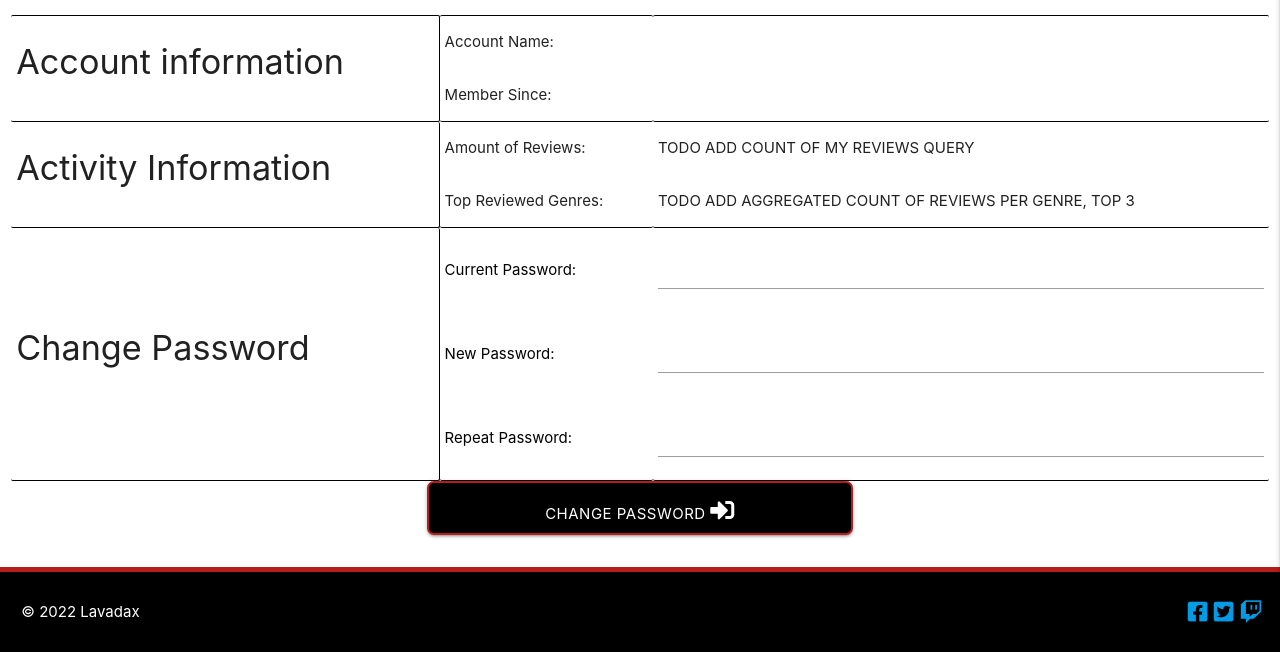
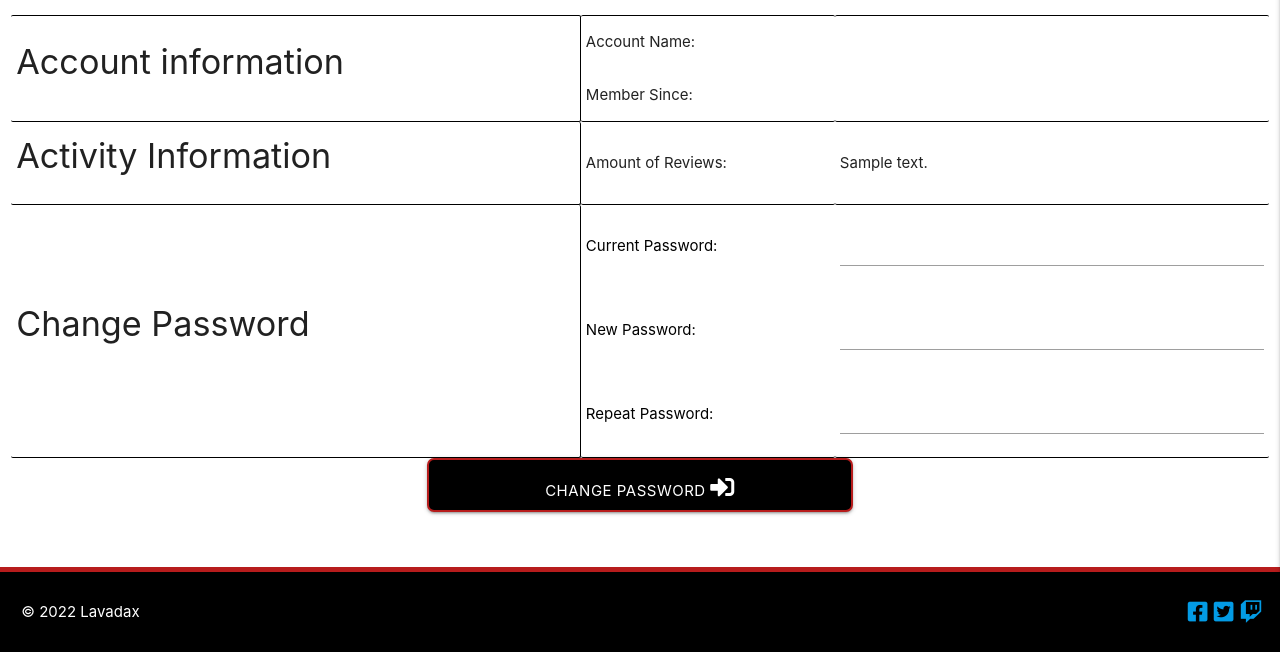
Before and after one commit to lavadax/Halliday-Games, a Flask app: template templates/account.html in a window 1280 px wide. Shown: the part 148-800 px from the top of the page. Run offline with Flask 2, Linux system fonts and the light colour scheme; the template is opened without the code that fills it: most values are stand-ins (such as "Sample title", 1, 10 or a date in 2020); some libraries are stand-ins or nearby versions.

Commit message:
Add variable for review count & remove genres

```diff
--- a/templates/account.html
+++ b/templates/account.html
@@ -28,23 +28,14 @@
                     </td>
                 </tr>
                 <tr>
-                    <td rowspan="2" class="border-right border-bottom">
+                    <td class="border-right border-bottom">
                         <h4>Activity Information</h4>
                     </td>
-                    <td>
+                    <td class="border-bottom">
                         Amount of Reviews:
                     </td>
-                    <td>
-                        TODO ADD COUNT OF MY REVIEWS QUERY
-                    </td>
-                </tr>
-                <tr>
                     <td class="border-bottom">
-                        Top Reviewed Genres:
-
-                    </td>
-                    <td class="border-bottom">
-                        TODO ADD AGGREGATED COUNT OF REVIEWS PER GENRE, TOP 3
+                        {{ my_reviews }}
                     </td>
                 </tr>
                 <tr>
```
